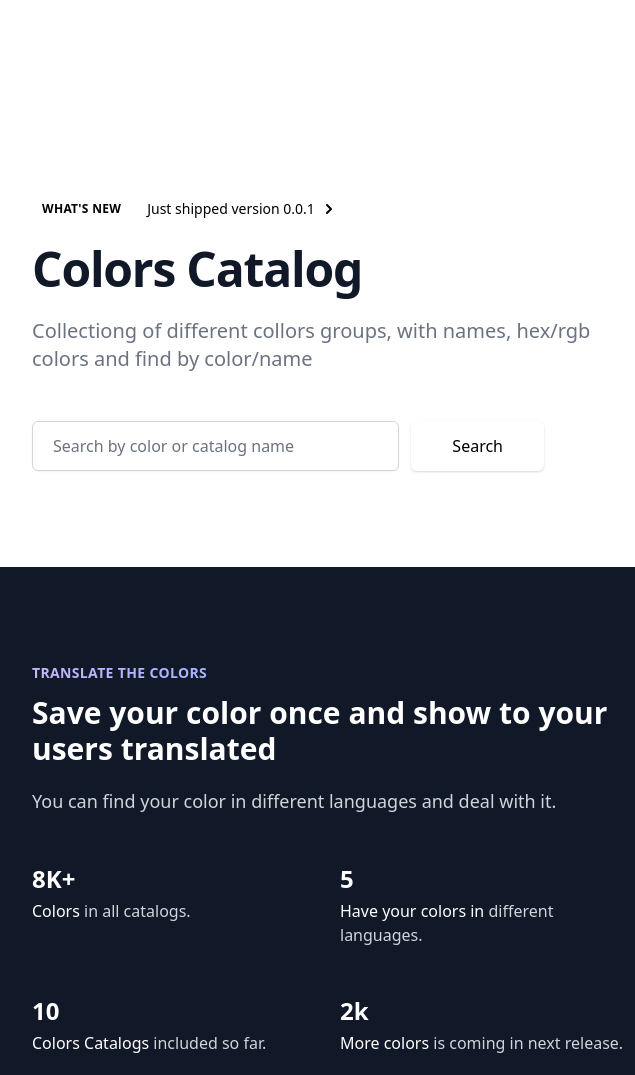
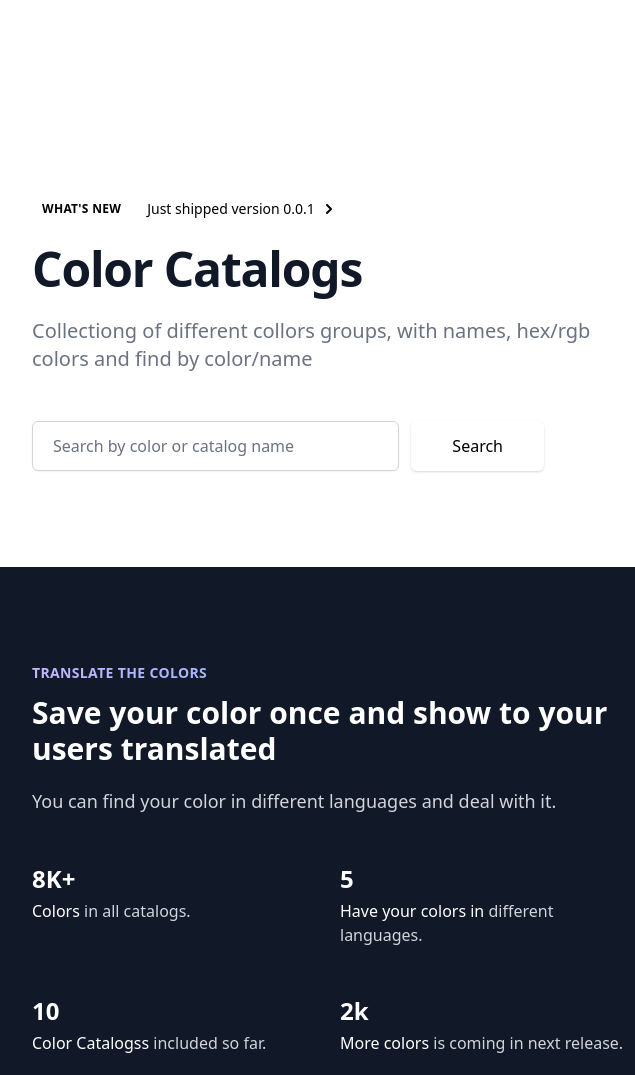
Before and after one commit to mariohmol/color-catalogs, a website: page index.html in a window 1280 px wide. Shown: the part 77-1152 px from the top of the page, 0-635 px from the left. Drawn offline with nearby package versions, Linux system fonts and the light colour scheme.

Commit message:
fix name

```diff
--- a/index.html
+++ b/index.html
@@ -6,7 +6,7 @@
     <meta http-equiv="X-UA-Compatible" content="IE=edge">
     <meta name="viewport" content="width=device-width, initial-scale=1.0">
     <link href="https://unpkg.com/tailwindcss@^2/dist/tailwind.min.css" rel="stylesheet">
-    <title>Colors Catalog</title>
+    <title>Color Catalogs</title>
 </head>
 
 <body>
@@ -42,7 +42,7 @@
                             </div>
                             <div class="mt-6 sm:max-w-xl">
                                 <h1 class="text-4xl font-extrabold text-gray-900 tracking-tight sm:text-5xl">
-                                    Colors Catalog
+                                    Color Catalogs
                                 </h1>
                                 <p class="mt-6 text-xl text-gray-500">
                                     Collectiong of different collors groups, with names, hex/rgb colors and find by
@@ -150,7 +150,7 @@
                             <p>
                                 <span class="block text-2xl font-bold text-white">10</span>
                                 <span class="mt-1 block text-base text-gray-300"><span
-                                        class="font-medium text-white">Colors Catalogs</span> included so far.</span>
+                                        class="font-medium text-white">Color Catalogss</span> included so far.</span>
                             </p>
 
                             <p>
@@ -223,7 +223,7 @@
 
                 </div>
                 <p class="mt-8 text-center text-base text-gray-400">
-                    &copy; 2021 Colors Catalog
+                    &copy; 2021 Color Catalogs
                 </p>
             </div>
         </footer>
```
Also changed, not shown: test/catalogs.ts (+1 -1 lines), README.md.
